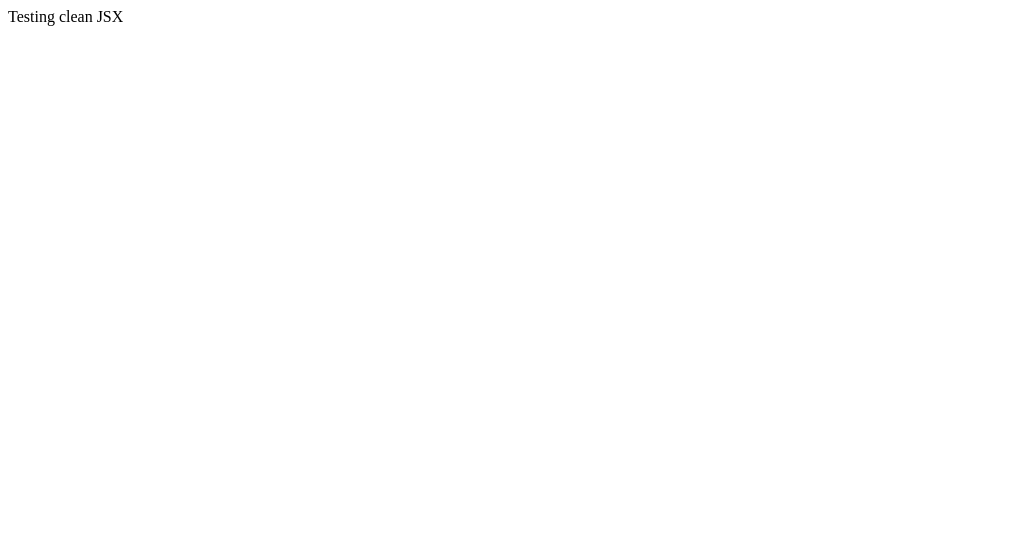
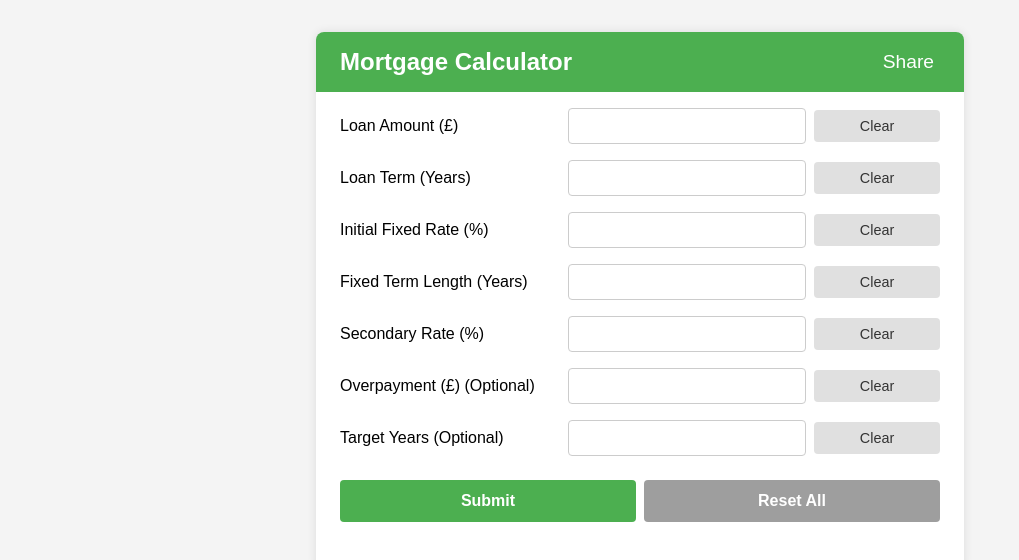
Before and after one commit to Ampdrew06/Mortgage-Calculator, a React (Create React App) app: page / in a window 1280 px wide. Shown: the top 560 px of the page, without its empty margins (0-1019 px from the left). Built offline with nearby package versions, Linux system fonts and the light colour scheme.

Commit message:
Update App.jsx feat: restore full mortgage calculator app

```diff
--- a/src/App.jsx
+++ b/src/App.jsx
@@ -1,2 +1,218 @@
-const App = () => <div>Testing clean JSX</div>;
+import React, { useState } from 'react';
+import './App.css';
+
+function App() {
+  const [loanAmount, setLoanAmount] = useState('');
+  const [initialRate, setInitialRate] = useState('');
+  const [loanTermYears, setLoanTermYears] = useState('');
+  const [fixedTermYears, setFixedTermYears] = useState('');
+  const [secondaryRate, setSecondaryRate] = useState('');
+  const [overpayment, setOverpayment] = useState('');
+  const [targetYears, setTargetYears] = useState('');
+
+  const [initialPayment, setInitialPayment] = useState('');
+  const [secondPayment, setSecondPayment] = useState('');
+  const [yearsRemaining, setYearsRemaining] = useState('');
+  const [remainingBalance, setRemainingBalance] = useState('');
+  const [submitted, setSubmitted] = useState(false);
+
+  const basePMT = (pv, rate, nper) =>
+    (rate * pv) / (1 - Math.pow(1 + rate, -nper));
+
+  const formatNumber = (value) => {
+    const parts = value.toString().split('.');
+    parts[0] = parts[0].replace(/\B(?=(\d{3})+(?!\d))/g, ',');
+    return parts.join('.');
+  };
+
+  const resetAll = () => {
+    setLoanAmount('');
+    setInitialRate('');
+    setLoanTermYears('');
+    setFixedTermYears('');
+    setSecondaryRate('');
+    setOverpayment('');
+    setTargetYears('');
+    setInitialPayment('');
+    setSecondPayment('');
+    setYearsRemaining('');
+    setRemainingBalance('');
+    setSubmitted(false);
+  };
+
+  const calculate = () => {
+    setSubmitted(true);
+    const P = parseFloat(loanAmount.replace(/,/g, ''));
+    const r1 = parseFloat(initialRate) / 100 / 12;
+    const r2 = parseFloat(secondaryRate) / 100 / 12;
+    const n = parseInt(loanTermYears) * 12;
+    const t = parseInt(fixedTermYears) * 12;
+    const op = overpayment ? parseFloat(overpayment) : 0;
+    const g = targetYears ? parseInt(targetYears) * 12 : null;
+
+    if (!P || !r1 || !n || !t || !r2) {
+      setInitialPayment('');
+      setSecondPayment('');
+      setYearsRemaining('');
+      setRemainingBalance('');
+      return;
+    }
+
+    const months = g ? g : n;
+    const pmt = basePMT(P, r1, months);
+    const initial = Math.abs(pmt + op);
+    setInitialPayment(initial.toFixed(2));
+
+    if (n - t > 0) {
+      const altPMT = g ? basePMT(P, r1, g) + op : basePMT(P, r1, n) + op;
+      const futureValue = P * Math.pow(1 + r1, t);
+      const paid = altPMT * ((Math.pow(1 + r1, t) - 1) / r1);
+      const balance = futureValue - paid;
+      const second = basePMT(balance, r2, n - t);
+      setSecondPayment(Math.abs(second).toFixed(2));
+    } else {
+      setSecondPayment('');
+    }
+
+    if (P === 0) {
+      setYearsRemaining('');
+    } else {
+      let result;
+      if (g && op) {
+        const termPmt = basePMT(P, r1, g) + op;
+        const nper = Math.log(1 + (P * r1) / -termPmt) / Math.log(1 + r1);
+        result = nper < 0 ? 'N/A' : (nper / 12).toFixed(2);
+      } else if (g) {
+        result = (g / 12).toFixed(2);
+      } else if (op) {
+        const termPmt = basePMT(P, r1, n) + op;
+        const nper = Math.log(1 + (P * r1) / -termPmt) / Math.log(1 + r1);
+        result = (nper / 12).toFixed(2);
+      } else {
+        result = (n / 12).toFixed(2);
+      }
+      setYearsRemaining(result);
+    }
+
+    if (P === 0 || n - t <= 0) {
+      setRemainingBalance('');
+    } else {
+      const altPMT = g ? basePMT(P, r1, g) + op : basePMT(P, r1, n) + op;
+      const futureValue = P * Math.pow(1 + r1, t);
+      const paid = altPMT * ((Math.pow(1 + r1, t) - 1) / r1);
+      const balance = futureValue - paid;
+      setRemainingBalance(Math.abs(balance).toFixed(2));
+    }
+  };
+
+  return (
+    <div className="container">
+      <div className="header">
+        <h1>Mortgage Calculator</h1>
+        <button className="share-btn" title="Share this app">Share</button>
+      </div>
+
+      <div className="input-row">
+        <label>Loan Amount (£)</label>
+        <input
+          type="text"
+          inputMode="numeric"
+          value={loanAmount}
+          onChange={(e) => {
+            let raw = e.target.value.replace(/,/g, '').replace(/[^\d.]/g, '');
+            if (!isNaN(raw) && raw !== '') {
+              const parts = raw.split('.');
+              parts[0] = parts[0].replace(/\B(?=(\d{3})+(?!\d))/g, ',');
+              setLoanAmount(parts.join('.'));
+            } else {
+              setLoanAmount('');
+            }
+          }}
+        />
+        <button className="clear-btn" onClick={() => setLoanAmount('')}>Clear</button>
+      </div>
+
+      <div className="input-row">
+        <label>Loan Term (Years)</label>
+        <input
+          type="number"
+          inputMode="numeric"
+          value={loanTermYears}
+          onChange={(e) => setLoanTermYears(e.target.value)}
+        />
+        <button className="clear-btn" onClick={() => setLoanTermYears('')}>Clear</button>
+      </div>
+
+      <div className="input-row">
+        <label>Initial Fixed Rate (%)</label>
+        <input
+          type="number"
+          inputMode="decimal"
+          value={initialRate}
+          onChange={(e) => setInitialRate(e.target.value)}
+        />
+        <button className="clear-btn" onClick={() => setInitialRate('')}>Clear</button>
+      </div>
+
+      <div className="input-row">
+        <label>Fixed Term Length (Years)</label>
+        <input
+          type="number"
+          inputMode="numeric"
+          value={fixedTermYears}
+          onChange={(e) => setFixedTermYears(e.target.value)}
+        />
+        <button className="clear-btn" onClick={() => setFixedTermYears('')}>Clear</button>
+      </div>
+
+      <div className="input-row">
+        <label>Secondary Rate (%)</label>
+        <input
+          type="number"
+          inputMode="decimal"
+          value={secondaryRate}
+          onChange={(e) => setSecondaryRate(e.target.value)}
+        />
+        <button className="clear-btn" onClick={() => setSecondaryRate('')}>Clear</button>
+      </div>
+
+      <div className="input-row">
+        <label>Overpayment (£) (Optional)</label>
+        <input
+          type="text"
+          inputMode="numeric"
+          value={overpayment}
+          onChange={(e) => setOverpayment(e.target.value)}
+        />
+        <button className="clear-btn" onClick={() => setOverpayment('')}>Clear</button>
+      </div>
+
+      <div className="input-row">
+        <label>Target Years (Optional)</label>
+        <input
+          type="number"
+          inputMode="numeric"
+          value={targetYears}
+          onChange={(e) => setTargetYears(e.target.value)}
+        />
+        <button className="clear-btn" onClick={() => setTargetYears('')}>Clear</button>
+      </div>
+
+      <div className="action-row">
+        <button className="submit-btn" onClick={calculate}>Submit</button>
+        <button className="reset-btn" onClick={resetAll}>Reset All</button>
+      </div>
+
+      {submitted && (
+        <div className="results">
+          {initialPayment && <p><strong>Initial Monthly Payment:</strong> £{formatNumber(initialPayment)}</p>}
+          {secondPayment && <p><strong>Secondary Monthly Payment:</strong> £{formatNumber(secondPayment)}</p>}
+          {yearsRemaining && <p><strong>Years Remaining:</strong> {yearsRemaining}</p>}
+          {remainingBalance && <p><strong>Remaining Balance After Fixed Term:</strong> £{formatNumber(remainingBalance)}</p>}
+        </div>
+      )}
+    </div>
+  );
+}
+
 export default App;
```
